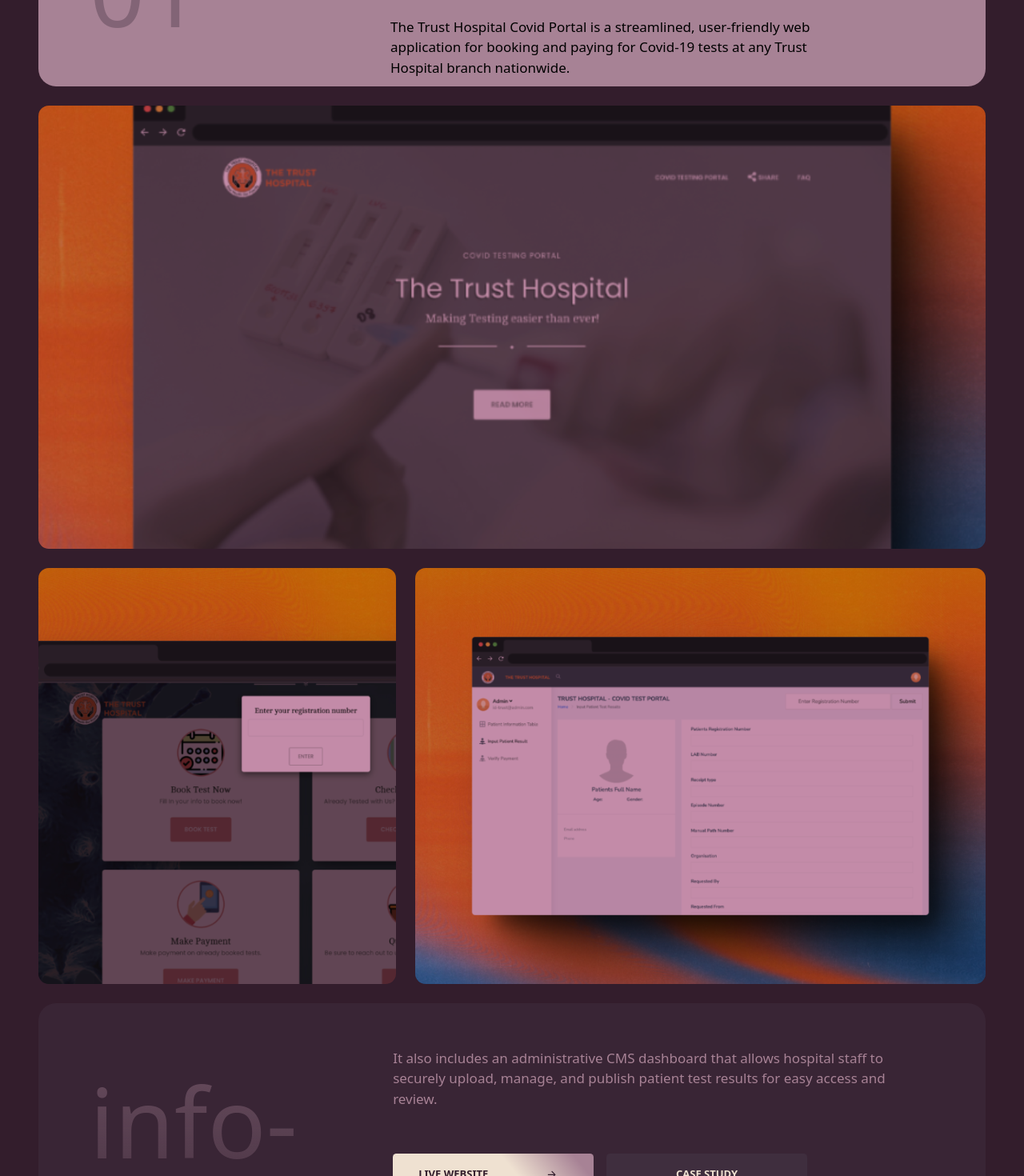
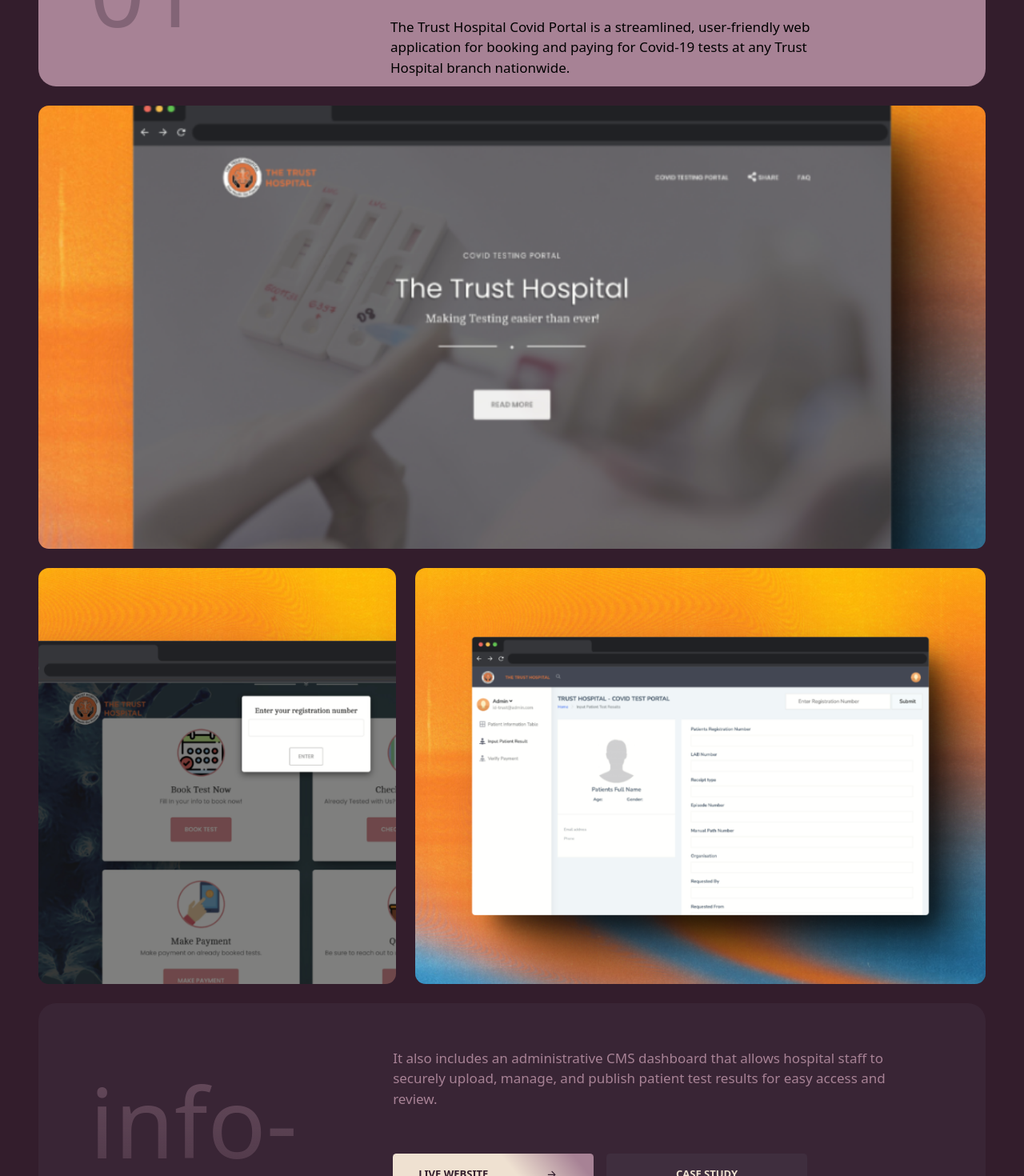
Before and after one commit to i-Blaise/resume-site-v4, a React (Vite) app: page / in a window 1280 px wide. Shown: the part 2160-3630 px from the top of the page at 80% size. Built offline with nearby package versions, Linux system fonts and the light colour scheme.

Commit message:
Remove background color and blend overlay from WorkImages component for cleaner design

```diff
--- a/src/Components/WorkComponents/WorkImages_3.jsx
+++ b/src/Components/WorkComponents/WorkImages_3.jsx
@@ -11,7 +11,7 @@
                 data-aos="fade-in"
                 data-aos-delay="100"         // ms delay
                 data-aos-duration="800"
-                className="relative h-[550px] w-auto lg:w-auto md:h-[554px] bg-cover bg-center bg-no-repeat bg-[#450F2B82] bg-blend-overlay rounded-[13px] mt-6"
+                className="relative h-[550px] w-auto lg:w-auto md:h-[554px] bg-cover bg-center bg-no-repeat rounded-[13px] mt-6"
             style={{ backgroundImage: `url(${images[0]})` }}>
             </div>
             <div
@@ -19,14 +19,14 @@
                 data-aos-delay="200"         // ms delay
                 data-aos-duration="800"
                 className="flex flex-col lg:flex-row md:flex-row gap-6 justify-between items-center mt-6">
-                <div className="relative h-[518px] w-[320px] lg:w-[520px] md:w-[520px] md:h-[520px] bg-cover bg-center bg-no-repeat bg-[#450F2B82] bg-blend-overlay rounded-[13px]"
+                <div className="relative h-[518px] w-[320px] lg:w-[520px] md:w-[520px] md:h-[520px] bg-cover bg-center bg-no-repeat rounded-[13px]"
                 style={{ backgroundImage: `url(${images[1]})` }}>
                 </div>
                 <div
                 data-aos="fade-in"
                 data-aos-delay="300"         // ms delay
                 data-aos-duration="800"
-                className="relative h-[518px] w-[320px] lg:w-[828px] md:h-[520px] bg-cover bg-center bg-no-repeat bg-[#450F2B82] bg-blend-overlay rounded-[13px]"
+                className="relative h-[518px] w-[320px] lg:w-[828px] md:h-[520px] bg-cover bg-center bg-no-repeat rounded-[13px]"
                 style={{ backgroundImage: `url(${images[2]})` }}>
                 </div>
             </div>
```
